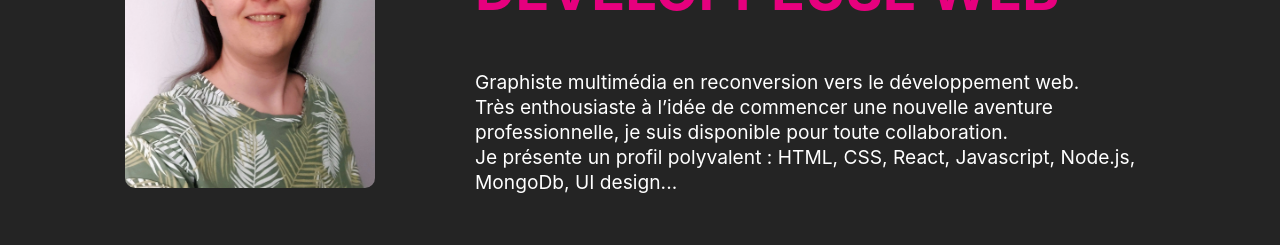
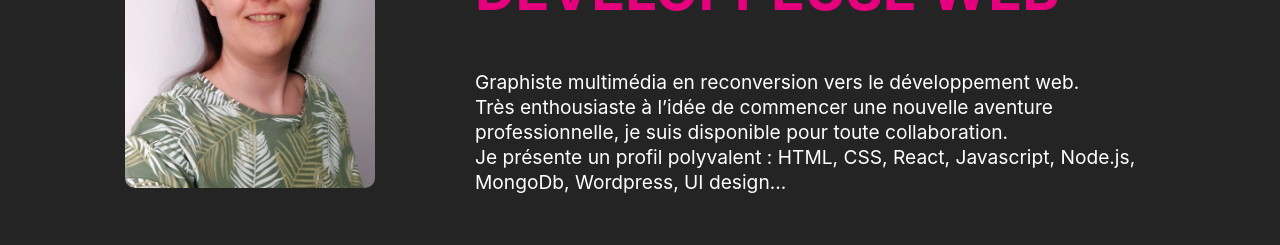
Before and after one commit to NatachaLefevre/Portfolio-Natacha-Lefevre, a React (Vite) app: page / in a window 1280 px wide. Shown: the part 248-493 px from the top of the page. Built offline with nearby package versions, Linux system fonts and the light colour scheme.

Commit message:
feat: Modif texte présentation

```diff
--- a/src/App.jsx
+++ b/src/App.jsx
@@ -37,7 +37,7 @@ const App = () => {
 
           <p className='text-presentation'>Graphiste multimédia en reconversion vers le développement web.<br />
             Très enthousiaste à l’idée de commencer une nouvelle aventure professionnelle, je suis disponible pour toute collaboration.<br />
-            Je présente un profil polyvalent : HTML, CSS, React, Javascript, Node.js, MongoDb, UI design...</p>
+            Je présente un profil polyvalent : HTML, CSS, React, Javascript, Node.js, MongoDb, Wordpress, UI design...</p>
         </div>
       </section>
 
```
